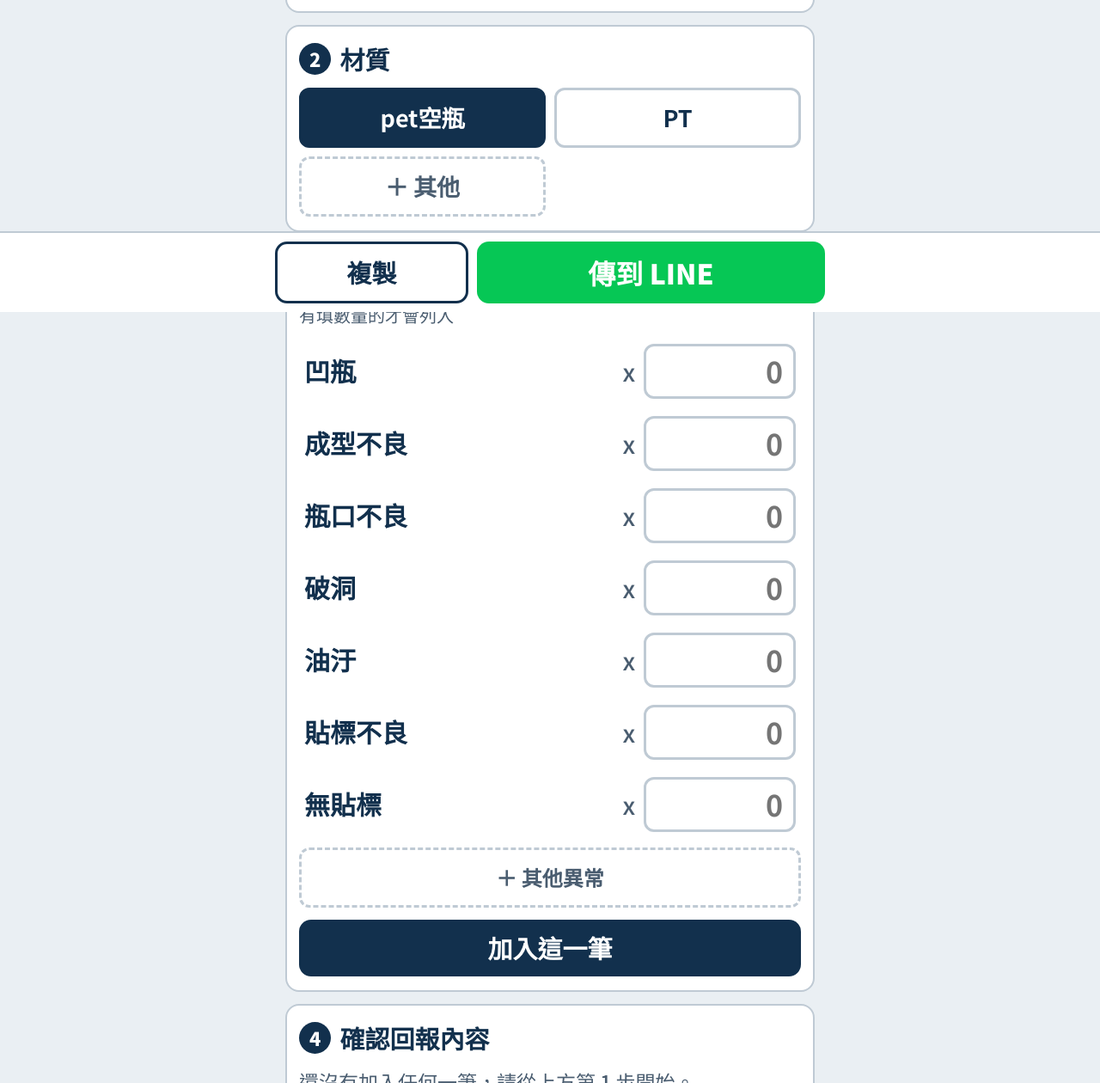
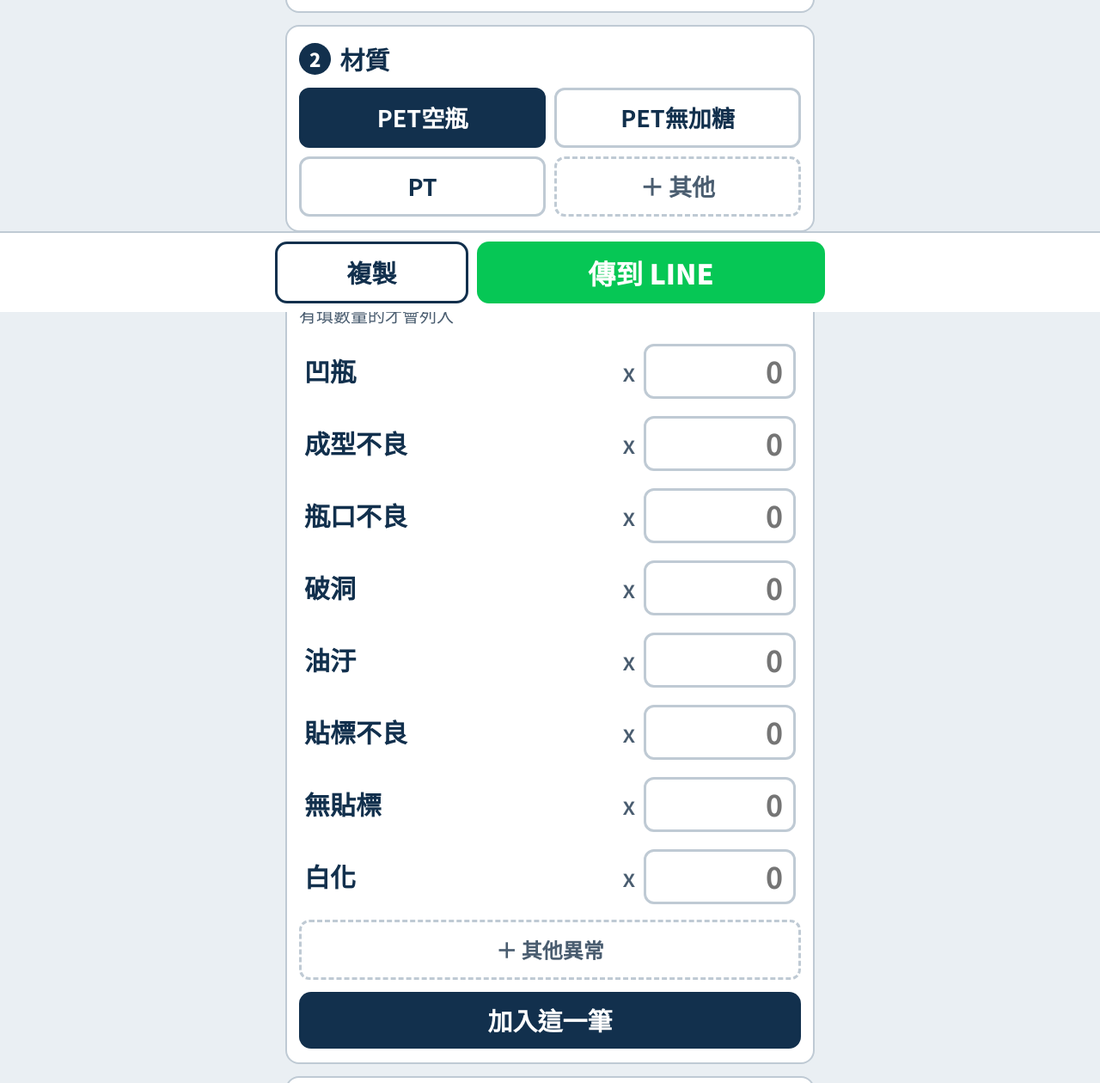
Before and after one commit to CindyWang1169/anomaly-report, a plain HTML site: page index.html in a window 1280 px wide. Shown: the part 437-1697 px from the top of the page at 86% size. Drawn offline with Linux system fonts and the light colour scheme.

Commit message:
Update index.html Default
新增PET無加糖、白化異常選項

```diff
--- a/index.html
+++ b/index.html
@@ -192,8 +192,8 @@ details.step[open] summary{margin-bottom:12px}
 const DEFAULTS = {
   title: '物料異常',
   caps: ['240', '300', '930', '471', '350', '1500'],
-  mats: ['pet空瓶', 'PT'],
-  defs: ['凹瓶', '成型不良', '瓶口不良', '破洞', '油汙', '貼標不良', '無貼標']
+  mats: ['PET空瓶 ','PET無加糖', 'PT'],
+  defs: ['凹瓶', '成型不良', '瓶口不良', '破洞', '油汙', '貼標不良', '無貼標', '白化']
 };
 const KEY = 'anomaly-report-v1';
 
```
